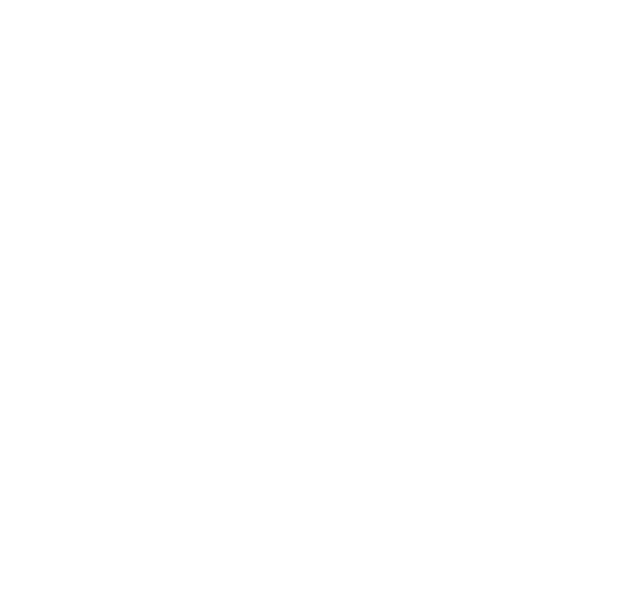
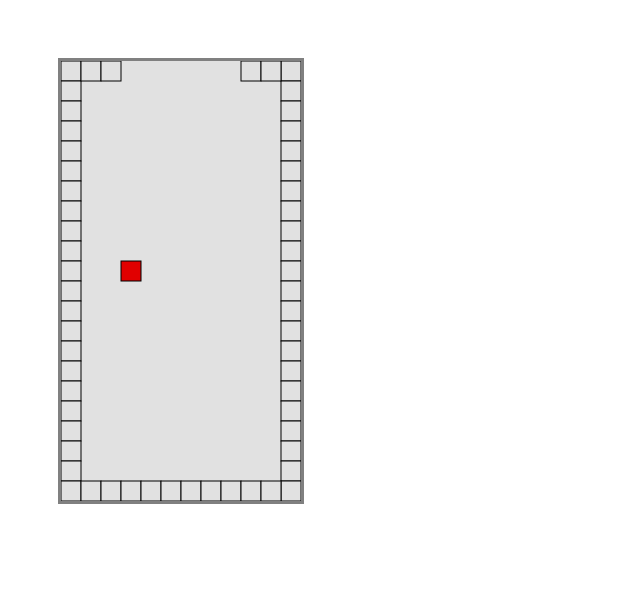
Before and after one commit to ratmie/tetris-js, a plain HTML site: page index.html in a window 1280 px wide. Shown: the whole page, without its empty margins (0-640 px from the left). Drawn offline with Linux system fonts and the light colour scheme.

Commit message:
add Key Input

```diff
--- a/index.html
+++ b/index.html
@@ -3,8 +3,11 @@
 	<head>
 		<title>ゲーム</title>
 		<script src="main.js"></script>
+		<style type="text/css">
+			#maincanvas { margin: 50px; border: 3px solid grey; }
+		</style>
 	</head>
 	<body>
-		<canvas id="maincanvas"></canvas>
+		<canvas id="maincanvas" ></canvas>
 	</body>
 </html>
--- a/main.js
+++ b/main.js
@@ -1,24 +1,103 @@
 let canvas;
 let ctx;
-const SCREEN_WIDTH = 800;
-const SCREEN_HEIGHT = 600;
+const DOT_SIZE = 20;
+const FIELD_WIDTH = 10;
+const FIELD_HEIGHT = 20;
+const SCREEN_WIDTH = (FIELD_WIDTH + 2) * DOT_SIZE;
+const SCREEN_HEIGHT = (FIELD_HEIGHT + 2) * DOT_SIZE;
+var posX = 3;
+var posY = 10;
+var rightPressed = false;
+var leftPressed = false;
+let frame = 0;
+const GREY = "rgb(128,128,128)";
+const BLACK = "rgb(225,225,225)";
+const RED = "rgb(225,0,0)";
 
 const init = () => {
 	canvas = document.getElementById('maincanvas');
 	ctx = canvas.getContext('2d');
 	canvas.width = SCREEN_WIDTH;
 	canvas.height = SCREEN_HEIGHT;
+	ctx.fillStyle = BLACK;
+	ctx.fillRect(0, 0, canvas.width, canvas.height);
 	requestAnimationFrame(update);
 };
 
 const update = () => {
-//	console.log('update');
 	requestAnimationFrame(update);
-	render();
+
+	frame++;
+	if ((frame % 10) == 0) {
+		console.log(frame);
+		// if (posY  < FIELD_HEIGHT) {
+		// 	posY += 1;
+		// }
+		if(rightPressed && posX < FIELD_WIDTH) {
+			posX += 1;
+		} else if(leftPressed && posX > 1) {
+			posX -= 1;
+		}
+		render();
+	}
 };
 
 const  render = () => {
+	console.log('x:' + posX + ', y:' + posY);
 	ctx.clearRect(0, 0, canvas.width, canvas.height);
+	ctx.fillStyle = BLACK;
+	ctx.fillRect(0, 0, canvas.width, canvas.height);
+	printFrame();
+	printCell(posX, posY, RED)
+
+	// ctx.beginPath();
+	// ctx.moveTo( posX * DOT_SIZE, posY);
+	// ctx.lineTo(DOT_SIZE + movex, 20);
+	// ctx.lineTo(DOT_SIZE + movex, 120);
+	// ctx.lineTo(20 + movex, 120);
+	// ctx.closePath();
+	// ctx.stroke();
+
+
+};
+
+const printFrame = () => {
+	for(let y = 0; y < (FIELD_HEIGHT + 2); y++) {
+		printCell(0, y);
+		printCell(FIELD_WIDTH + 1, y);
+	}
+	for(let x = 1; x < (FIELD_WIDTH + 1); x++) {
+		printCell(x, FIELD_HEIGHT + 1);
+	}
+	printCell(1, 0);
+	printCell(2, 0);
+	printCell(FIELD_WIDTH - 1, 0);
+	printCell(FIELD_WIDTH, 0);
+};
+
+const printCell = (x, y, color = BLACK) => {
+	ctx.fillStyle = color;
+	ctx.fillRect(x * DOT_SIZE, y * DOT_SIZE, DOT_SIZE, DOT_SIZE);
+	ctx.fillSyele = GREY;
+	ctx.strokeRect(x * DOT_SIZE, y * DOT_SIZE, DOT_SIZE, DOT_SIZE);
+};
+
+const keyDownHandler= e => {
+	if(e.keyCode == 39) {
+		rightPressed = true;
+	} else if (e.keyCode == 37) {
+		leftPressed = true;
+	}
+};
+
+const keyUpHandler= e => {
+	if(e.keyCode == 39) {
+		rightPressed = false;
+	} else if (e.keyCode == 37) {
+		leftPressed = false;
+	}
 };
 
 window.addEventListener('load', init);
+document.addEventListener('keydown', keyDownHandler, false);
+document.addEventListener('keyup', keyUpHandler, false);
```
